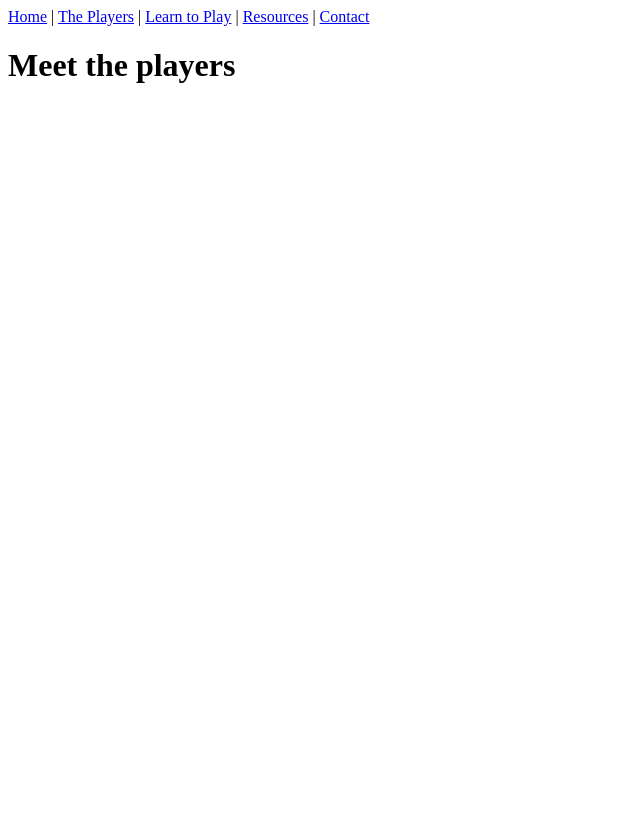
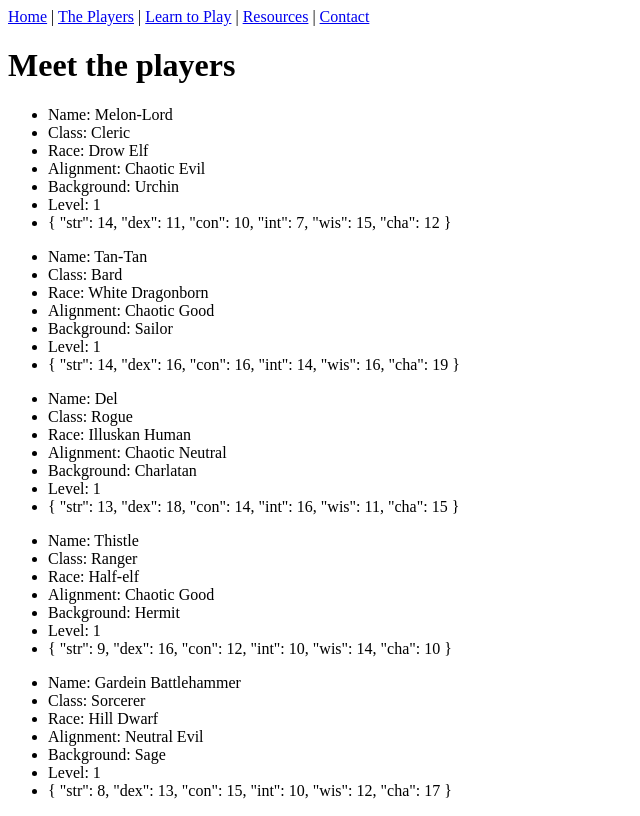
Before and after one commit to Ecksi/dndproject, a Vue app: page /players in a window 1280 px wide. Shown: the whole page, without its empty margins (0-640 px from the left). Built offline with nearby package versions, Linux system fonts and the light colour scheme.

Commit message:
Add content to character sheet and attribute components

```diff
--- /dev/null
+++ b/src/components/atoms/Attributes.vue
@@ -0,0 +1,18 @@
+<template>
+  <div>
+    {{ charAttributes }}
+  </div>
+</template>
+
+<script>
+  export default {
+    name: 'Attributes',
+    props: {
+      charAttributes: Object
+    }
+  }
+</script>
+
+<style lang="less" scoped>
+
+</style>
--- a/src/components/organisms/CharacterSheet.vue
+++ b/src/components/organisms/CharacterSheet.vue
@@ -1,12 +1,28 @@
 <template>
   <div>
-
+    <ul>
+      <li>Name: {{ character.name }}</li>
+      <li>Class: {{ character.class }}</li>
+      <li>Race: {{ character.race }}</li>
+      <li>Alignment: {{ character.alignment }}</li>
+      <li>Background: {{ character. background }}</li>
+      <li>Level: {{ character.level }}</li>
+      <li><Attributes :charAttributes="character.attributes" /></li>
+    </ul>
   </div>
 </template>
 
 <script>
+  import Attributes from '@/components/atoms/Attributes';
+
   export default {
     name: 'CharacterSheet',
+    components: {
+      Attributes
+    },
+    props: {
+      character: Object
+    }
   }
 </script>
 
--- a/src/views/Players.vue
+++ b/src/views/Players.vue
@@ -1,6 +1,11 @@
 <template>
   <div>
     <h1>Meet the players</h1>
+    <div v-for="character in characters"
+      :key="generateKey(character)"
+    >
+      <CharacterSheet :character=character />
+    </div>
   </div>
 </template>
 
```
